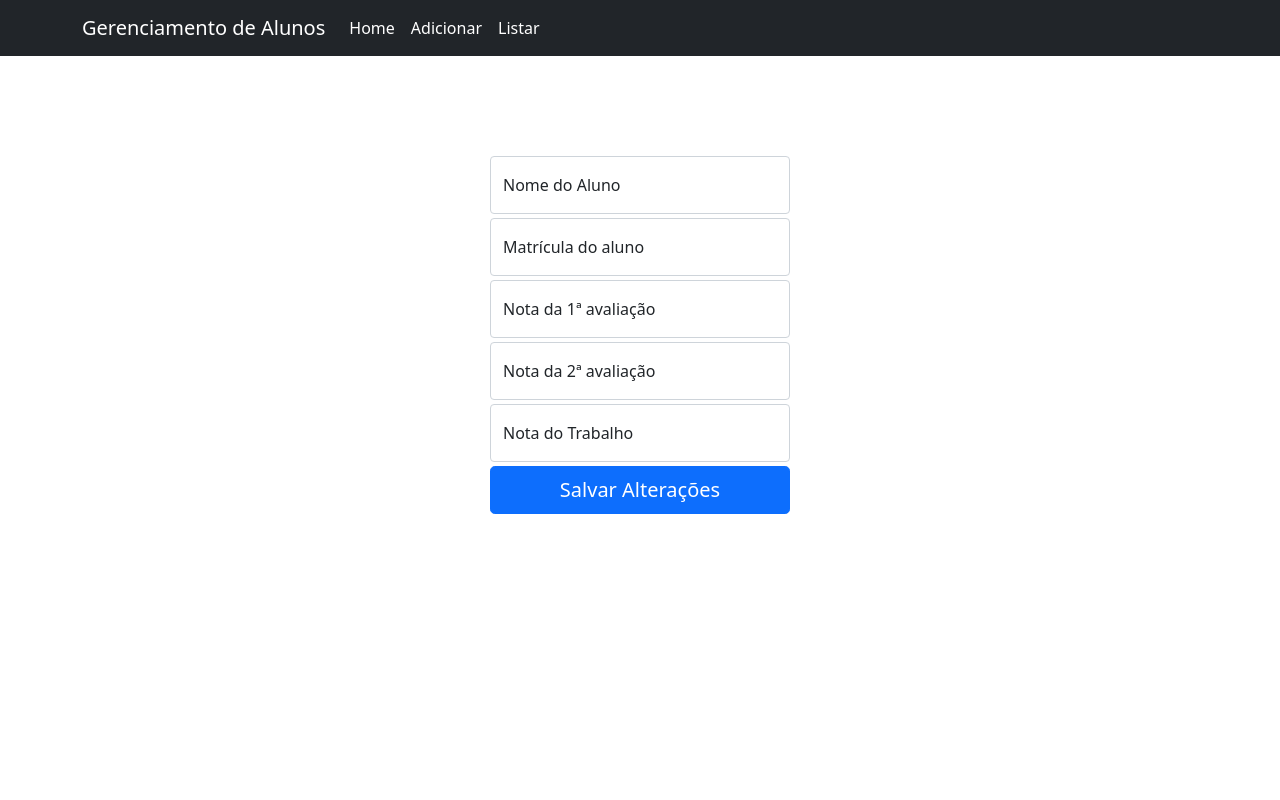
After one commit to gaabpng/Crud-Alunos, a Django app: template app/templates/editar.html in a window 1280 px wide. The commit adds this page. Run offline with Django 5.2, Linux system fonts and the light colour scheme; the template is opened without the code that fills it, so the values that code supplies are empty; some libraries are stand-ins or nearby versions.

Commit message:
feat: edit aluno infos

```diff
--- a/Crud_django/urls.py
+++ b/Crud_django/urls.py
@@ -11,6 +11,7 @@ urlpatterns = [
     path('adicionar_erro', views.adicionar_aluno_erro, name="adicionar_aluno_erro"),
     path('listar', views.listar_aluno, name='listar_aluno'),
     path('deletar/<int:id_aluno>/', views.deletar_aluno, name = 'deletar_aluno'),
-    path('test', views.teste, name='teste')
+    path('editar/<int:id_aluno>/', views.editar_aluno, name='editar_aluno'),
+    path('test', views.teste, name='teste'),
     ]
 urlpatterns += static(settings.STATIC_URL, document_root=settings.STATIC_ROOT)
--- /dev/null
+++ b/app/templates/editar.html
@@ -0,0 +1,62 @@
+<html lang="en">
+<head>
+  <meta charset="utf-8">
+  <meta name="viewport" content="width=device-width, initial-scale=1">
+  {% load static %}
+  <link href="{% static 'css/bootstrap.min.css' %}" rel="stylesheet">
+  <title>Editar Aluno</title>
+</head>
+<body class="text-center">
+  <div class="bd-example">
+    <nav class="navbar navbar-expand-lg navbar-dark bg-dark" aria-label="Ninth navbar example">
+      <div class="container-xl">
+        <a class="navbar-brand" href="{% url 'home' %}">Gerenciamento de Alunos</a>
+        <div class="collapse navbar-collapse" id="navbarsExample07XL">
+          <ul class="navbar-nav me-auto mb-2 mb-lg-0">
+            <li class="nav-item">
+              <a class="nav-link active" aria-current="page" href="{% url 'home' %}">Home</a>
+            </li>
+            <li class="nav-item">
+              <a class="nav-link active" aria-current="page" href="{% url 'adicionar_aluno' %}">Adicionar</a>
+            </li>
+            <li class="nav-item">
+              <a class="nav-link active" aria-current="page" href="{% url 'listar_aluno' %}">Listar</a>
+            </li>
+          </ul>
+        </div>
+        <button class="navbar-toggler" type="button" data-bs-toggle="collapse" data-bs-target="#navbarsExample07XL"
+          aria-controls="navbarsExample07XL" aria-expanded="true" aria-label="Toggle navigation">
+          <span class="navbar-toggler-icon"></span>
+        </button>
+      </div>
+    </nav>
+  </div>
+
+  <main class="form-signin">
+    <form method="post">
+      {% csrf_token %}
+      <div class="form-floating" style="padding-bottom: 4px;">
+        <input name="nome" type="text" class="form-control" id="floatingPassword" placeholder="Nome do Aluno" value="{{ aluno.nome }}">
+        <label for="floatingPassword">Nome do Aluno</label>
+      </div>
+      <div class="form-floating" style="padding-bottom: 4px;">
+        <input name="matricula" type="text" class="form-control" id="floatingInput" placeholder="Matrícula do aluno" value="{{ aluno.matricula }}">
+        <label for="floatingInput">Matrícula do aluno</label>
+      </div>
+      <div class="form-floating" style="padding-bottom: 4px;">
+        <input name="nota_p1" type="text" class="form-control" id="floatingInput" placeholder="Nota da 1ª avaliação" value="{{ aluno.nota_p1 }}">
+        <label for="floatingInput">Nota da 1ª avaliação</label>
+      </div>
+      <div class="form-floating" style="padding-bottom: 4px;">
+        <input name="nota_p2" type="text" class="form-control" id="floatingInput" placeholder="Nota da 2ª avaliação" value="{{ aluno.nota_p2 }}">
+        <label for="floatingInput">Nota da 2ª avaliação</label>
+      </div>
+      <div class="form-floating" style="padding-bottom: 4px;">
+        <input name="nota_trabalho" type="text" class="form-control" id="floatingInput" placeholder="Nota do Trabalho" value="{{ aluno.nota_trabalho }}">
+        <label for="floatingInput">Nota do Trabalho</label>
+      </div>
+      <button class="w-100 btn btn-lg btn-primary" type="submit">Salvar Alterações</button>
+    </form>
+  </main>
+</body>
+</html>
--- a/app/templates/listar.html
+++ b/app/templates/listar.html
@@ -29,7 +29,9 @@
             <a class="nav-link active" aria-current="page" href="{% url 'listar_aluno' %}">Listar</a>
           </li>
           <li>
-            <a style="font-size: 6px; color: #212529;" class="nav-link active" aria-current="page" href="https://static.wikia.nocookie.net/breakingbad/images/9/95/JesseS5.jpg/revision/latest/scale-to-width/360?cb=20120620012441">Cap'n Cook</a>
+            <a style="font-size: 6px; color: #212529;" class="nav-link active" aria-current="page"
+              href="https://static.wikia.nocookie.net/breakingbad/images/9/95/JesseS5.jpg/revision/latest/scale-to-width/360?cb=20120620012441">Cap'n
+              Cook</a>
           </li>
 
       </div>
@@ -67,7 +69,7 @@
                   {% csrf_token %}
                   <button type="submit" class="btn btn-outline-danger btn-sm">Apagar Aluno</button>
                 </form>
-                <form action="">
+                <form action="{% url 'editar_aluno' aluno.id_aluno %}" method="get">
                   <button type="submit" class="btn btn-outline-warning btn-sm">Editar Aluno</button>
                 </form>
               </div>
```
Also changed, not shown: app/views.py (+33 -1 lines).
